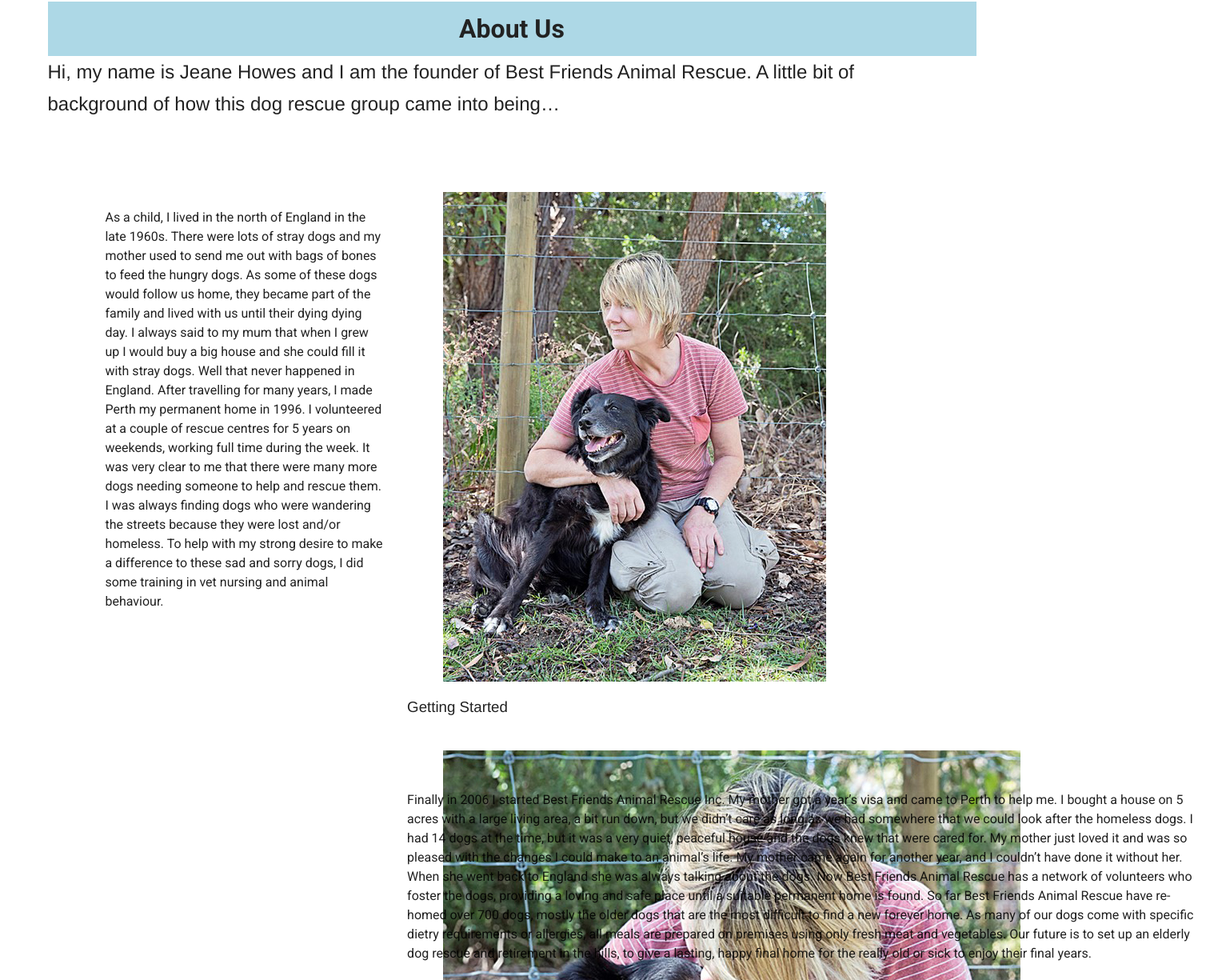
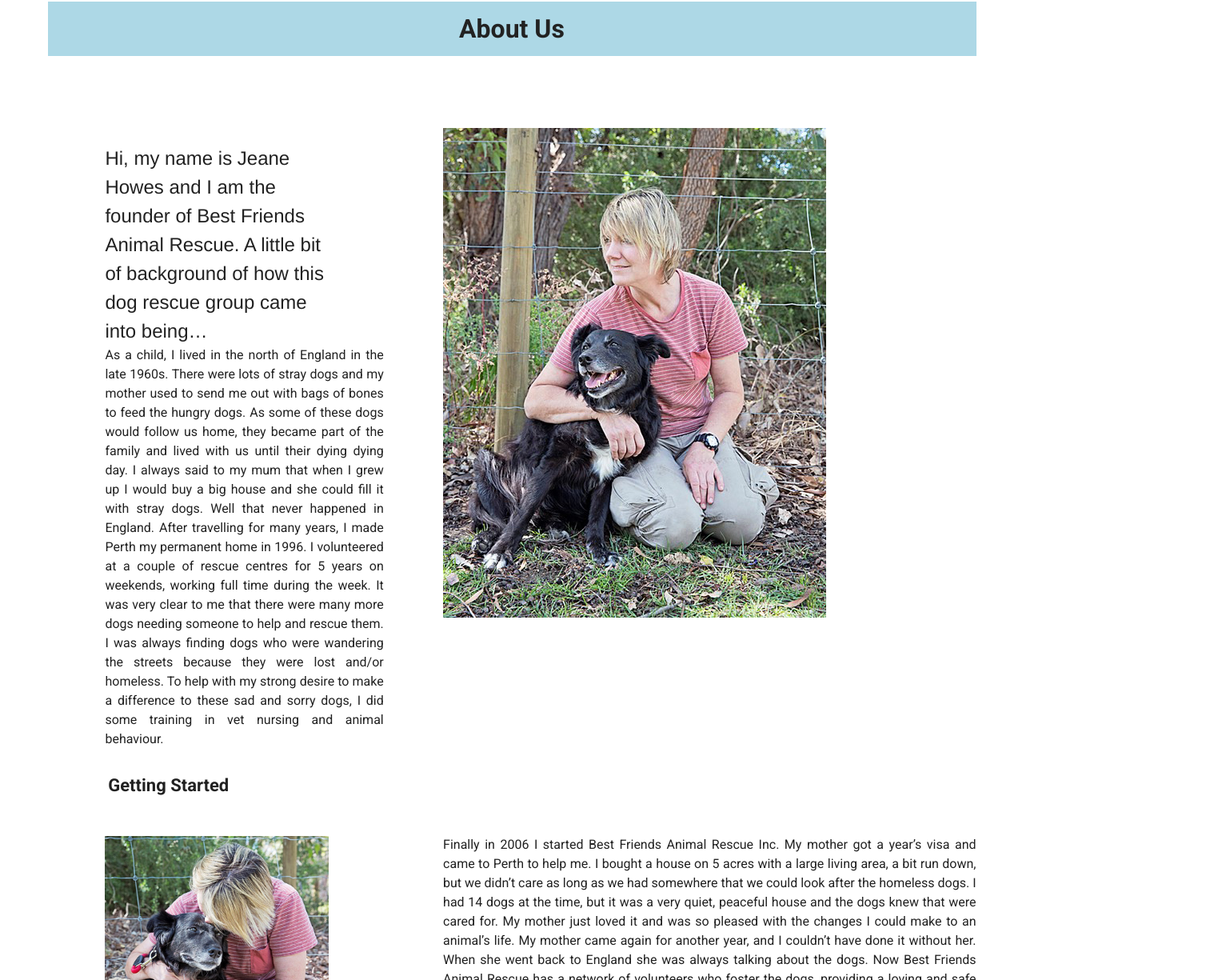
Before and after one commit to codersforcauses/bfa-rescue, a Nuxt app in the folder client/: page /about-us in a window 1280 px wide. Shown: the part 74-1299 px from the top of the page at 80% size, 1508 px wide, since content can reach past the window. Built offline with nearby package versions, Linux system fonts and the light colour scheme.

Commit message:
style about page

```diff
--- a/client/pages/about-us.vue
+++ b/client/pages/about-us.vue
@@ -2,13 +2,6 @@
   <div class="example">
     <h1>About Us</h1>
     <div class="col_1">
-      <h2>
-        <span style="line-height: 40px">
-          Hi, my name is Jeane Howes and I am the founder of Best Friends Animal
-          Rescue. A little bit of background of how this dog rescue group came
-          into being…
-        </span>
-      </h2>
       <div class="image_1">
         <span class="image_1_wrap">
           <img
@@ -24,6 +17,13 @@
       </div>
     </div>
     <div class="para1">
+      <div class="intro">
+        <h2 height="80px">
+          Hi, my name is Jeane Howes and I am the founder of Best Friends Animal
+          Rescue. A little bit of background of how this dog rescue group came
+          into being…
+        </h2>
+      </div>
       <p>
         As a child, I lived in the north of England in the late 1960s. There
         were lots of stray dogs and my mother used to send me out with bags of
@@ -41,7 +41,7 @@
         nursing and animal behaviour.
       </p>
     </div>
-    <div class="lower_part">
+    <div class="lower_part" style="position: relative">
       <h3>
         <span style="line-height: 60px"> Getting Started </span>
       </h3>
@@ -53,30 +53,32 @@
           src="./Jeane-Harley2.JPG"
           alt="Jeane Howes image 2"
           title=""
-          width="auto"
-          height="auto"
+          height="250px"
+          width="280px"
         />
       </div>
-      <p>
-        Finally in 2006 I started Best Friends Animal Rescue Inc. My mother got
-        a year’s visa and came to Perth to help me. I bought a house on 5 acres
-        with a large living area, a bit run down, but we didn’t care as long as
-        we had somewhere that we could look after the homeless dogs. I had 14
-        dogs at the time, but it was a very quiet, peaceful house and the dogs
-        knew that were cared for. My mother just loved it and was so pleased
-        with the changes I could make to an animal’s life. My mother came again
-        for another year, and I couldn’t have done it without her. When she went
-        back to England she was always talking about the dogs. Now Best Friends
-        Animal Rescue has a network of volunteers who foster the dogs, providing
-        a loving and safe place until a suitable permanent home is found. So far
-        Best Friends Animal Rescue have re-homed over 700 dogs, mostly the older
-        dogs that are the most difficult to find a new forever home. As many of
-        our dogs come with specific dietry requirements or allergies, all meals
-        are prepared on premises using only fresh meat and vegetables. Our
-        future is to set up an elderly dog rescue and retirement in the hills,
-        to give a lasting, happy final home for the really old or sick to enjoy
-        their final years.
-      </p>
+      <div class="para2" style="position: relative">
+        <p>
+          Finally in 2006 I started Best Friends Animal Rescue Inc. My mother
+          got a year’s visa and came to Perth to help me. I bought a house on 5
+          acres with a large living area, a bit run down, but we didn’t care as
+          long as we had somewhere that we could look after the homeless dogs. I
+          had 14 dogs at the time, but it was a very quiet, peaceful house and
+          the dogs knew that were cared for. My mother just loved it and was so
+          pleased with the changes I could make to an animal’s life. My mother
+          came again for another year, and I couldn’t have done it without her.
+          When she went back to England she was always talking about the dogs.
+          Now Best Friends Animal Rescue has a network of volunteers who foster
+          the dogs, providing a loving and safe place until a suitable permanent
+          home is found. So far Best Friends Animal Rescue have re-homed over
+          700 dogs, mostly the older dogs that are the most difficult to find a
+          new forever home. As many of our dogs come with specific dietry
+          requirements or allergies, all meals are prepared on premises using
+          only fresh meat and vegetables. Our future is to set up an elderly dog
+          rescue and retirement in the hills, to give a lasting, happy final
+          home for the really old or sick to enjoy their final years.
+        </p>
+      </div>
     </div>
   </div>
 </template>
@@ -91,6 +93,7 @@
   padding: 10px;
   text-align: center;
 }
+
 h2 {
   text-align: left;
   margin-right: 5ch;
@@ -99,17 +102,8 @@
   font-weight: 300;
 }
 h3 {
-  text-align: left;
-  margin-right: 5ch;
-  font-style: normal;
-  font-family: 'OpenSans', Helvetica, sans-serif;
-  font-weight: 300;
-}
-div.p:hover {
-  transition: 1s linear;
-  animation: upto-down 1s ease-out forwards;
-  font-family: 'OpenSans', Helvetica, sans-serif;
-  font-size: 16px;
+  margin-left: 6ch;
+  font-size: 22px;
 }
 div.col1 {
   margin-top: 10ch;
@@ -117,31 +111,33 @@
 div.para1 {
   width: 30%;
   margin-left: 8ch;
-  text-justify: auto;
+  text-align: justify;
+  position: relative;
 }
 div.image_1 {
   margin-top: 10ch;
   width: 90px;
   height: 20px;
   margin-left: 55ch;
+  position: relative;
 }
-div.lower_part {
-  width: 86%;
-  margin-left: 50ch;
-  text-justify: auto;
-  margin-top: 10ch;
+
+div.image2 {
+  margin-top: 1ch;
+  width: 10ch;
+  height: 10ch;
+  margin-left: 8ch;
+  position: relative;
 }
-div.image2 {
-  height: 50px;
-  width: 50px;
-  margin-left: 5ch;
+div.para2 {
+  margin-left: 55ch;
+  text-align: justify;
+  margin-top: 1ch;
+  position: absolute;
+  top: -100px;
 }
-@keyframes upto-down {
-  0% {
-    transform: translateY(0);
-  }
-  100% {
-    transform: translateX(-150px);
-  }
+div.intro {
+  font-family: 'Open Sans', Helvetica, Arial, Lucida, sans-serif;
+  font-size: 30;
 }
 </style>
```
